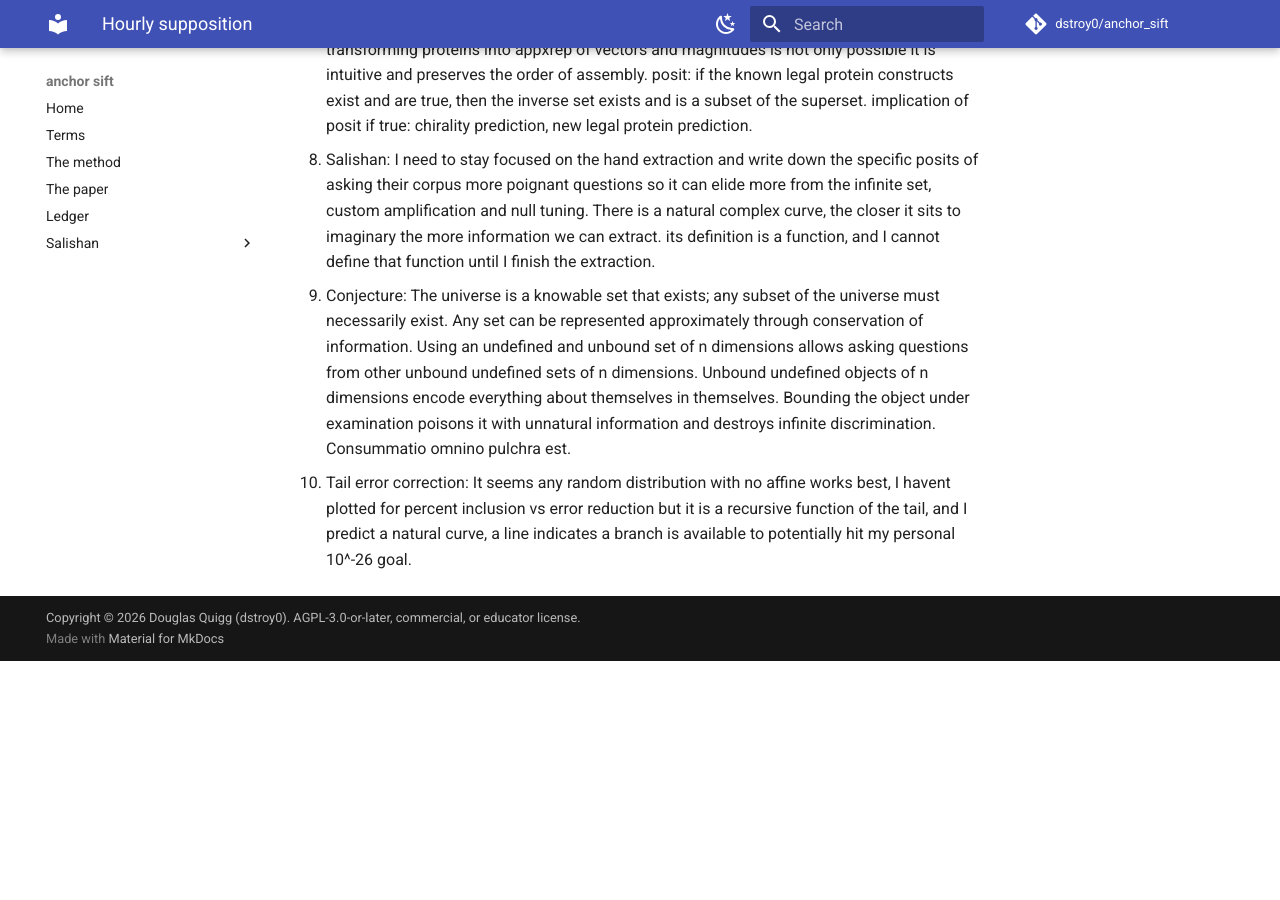
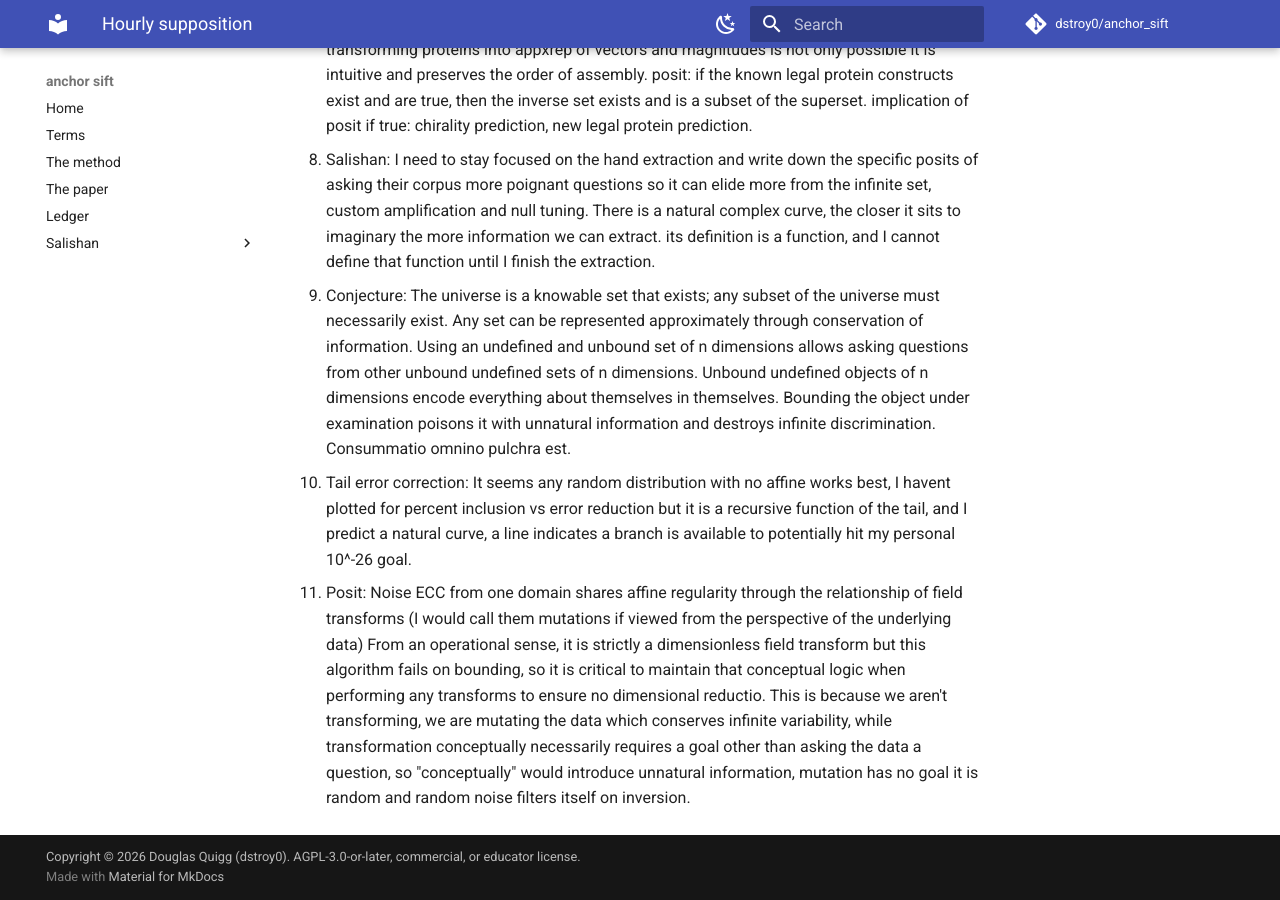
Before and after one commit to dstroy0/anchor_sift, an MkDocs documentation site: the page built from docs/research/hourly_supposition.md, in a window 1280 px wide and 900 px high, scrolled down 575 px. Built offline with MkDocs 1.6.1 and Material for MkDocs 9.7.7, drawn with Linux system fonts in a browser that asks for light colours; comment, search, counter and statistics services are not loaded; before the commit the page ends 1236 px from its top, so only the background shows below that.

Commit message:
Update hourly_supposition.md
Noise

```diff
--- a/docs/research/hourly_supposition.md
+++ b/docs/research/hourly_supposition.md
@@ -39,3 +39,12 @@
       for percent inclusion vs error reduction but it is a recursive function of the tail,
       and I predict a natural curve, a line indicates a branch is available to potentially hit
       my personal 10^-26 goal.
+11. Posit: Noise ECC from one domain shares affine regularity through the relationship of field
+      transforms (I would call them mutations if viewed from the perspective of the underlying data)
+      From an operational sense, it is strictly a dimensionless field transform but this algorithm
+      fails on bounding, so it is critical to maintain that conceptual logic when performing any
+      transforms to ensure no dimensional reductio. This is because we aren't transforming,
+      we are mutating the data which conserves infinite variability, while transformation conceptually
+      necessarily requires a goal other than asking the data a question, so "conceptually" would
+      introduce unnatural information, mutation has no goal it is random and random noise filters
+      itself on inversion.
```
